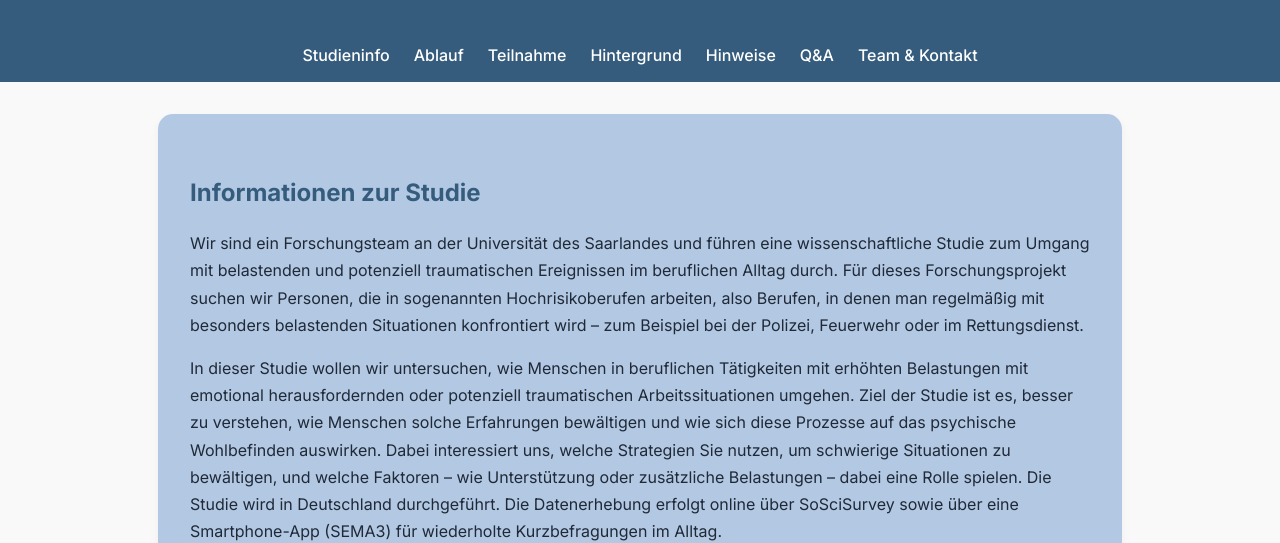
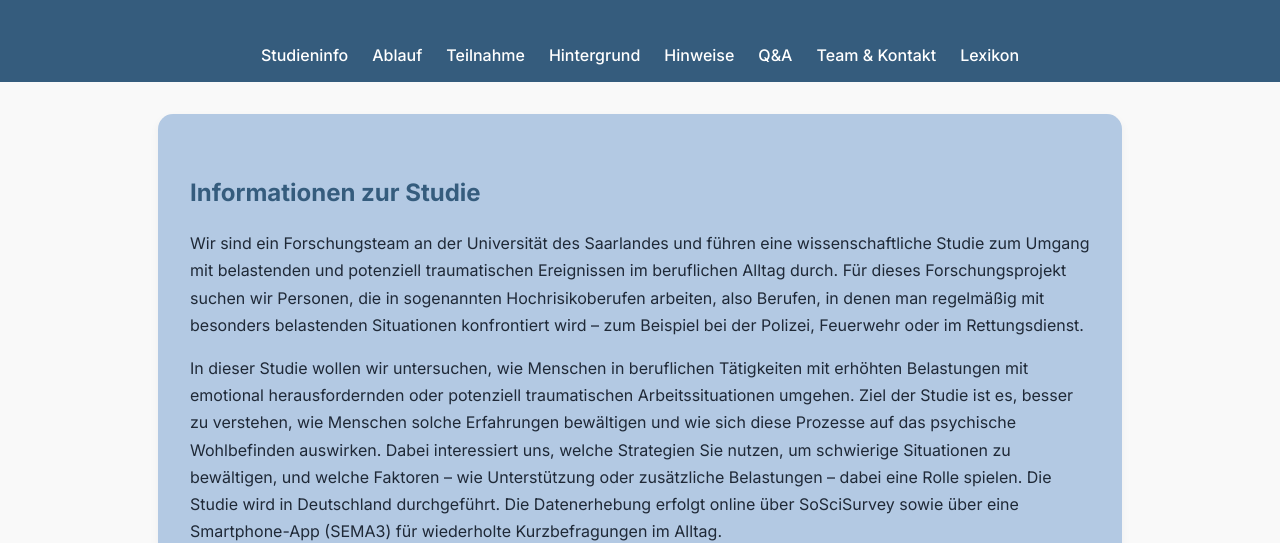
Before and after one commit to creinhardt14/creinhardt14.github.io, a plain HTML site: page index.html in a window 1280 px wide. Shown: the part 261-804 px from the top of the page. Drawn offline with Linux system fonts and the light colour scheme.

Commit message:
Update index.html

```diff
--- a/index.html
+++ b/index.html
@@ -195,6 +195,7 @@ footer {
   <a href="#hinweise">Hinweise</a>
   <a href="#faq">Q&A</a>
   <a href="#team">Team & Kontakt</a>
+  <a href="#lexikon">Lexikon</a>
 </nav>
 
 <section id="info">
```
